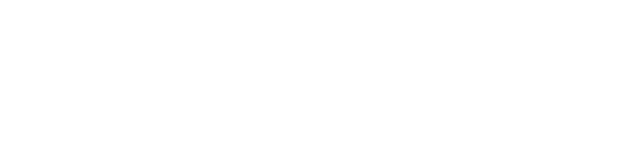
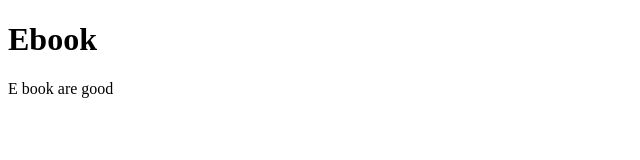
Before and after one commit to samianaveen/my-first-github-repo, a plain HTML site: page my-first-github-repo/index.html in a window 1280 px wide. Shown: the whole page, without its empty margins (0-640 px from the left). Drawn offline with Linux system fonts and the light colour scheme.

Commit message:
E book are good

```diff
--- a/my-first-github-repo/index.html
+++ b/my-first-github-repo/index.html
@@ -6,6 +6,7 @@
     <title>My first ever github repo</title>
 </head>
 <body>
-
+  <h1>Ebook</h1>
+  <p>E book are good</p>
 </body>
 </html>
```
